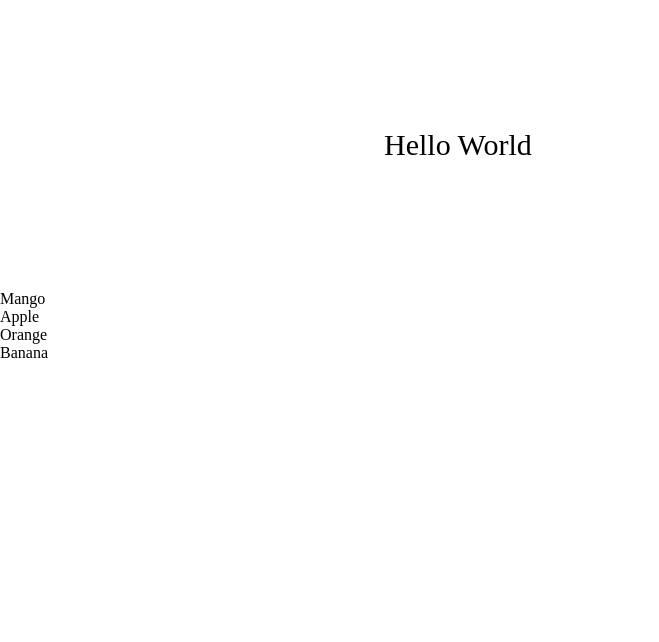
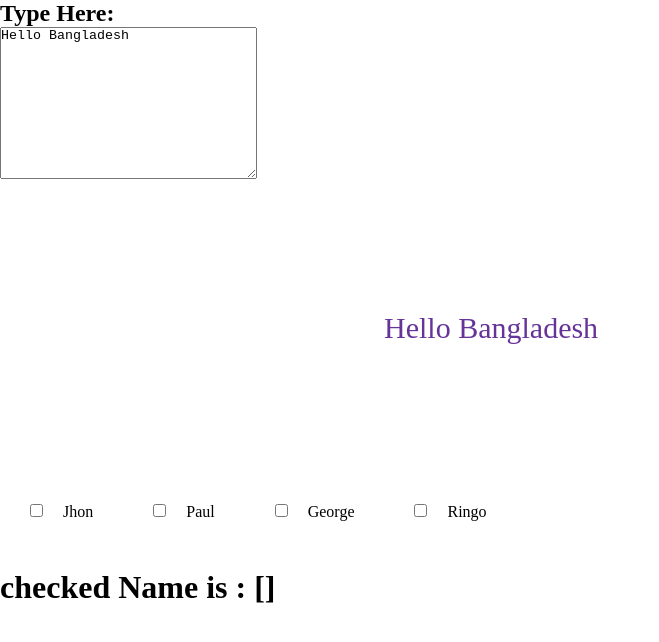
Before and after one commit to Najim473/vue, a Vue app: page / in a window 1280 px wide. Shown: the top 642 px of the page, without its empty margins (0-659 px from the left). Built offline with nearby package versions, Linux system fonts and the light colour scheme.

Commit message:
v-model done

```diff
--- a/src/components/myHome.scss
+++ b/src/components/myHome.scss
@@ -1,4 +1,14 @@
  p {
      padding: 10% 30%;
      font-size: 30px;
+     color: rebeccapurple;
  }
+
+ .v-model {
+     display: inline-block;
+     padding: 30px;
+
+     label {
+         padding-left: 20px;
+     }
+ }
--- a/src/components/myHome.vue
+++ b/src/components/myHome.vue
@@ -2,34 +2,57 @@
 import { inject, ref } from "vue";
 // import lists from './list.json'
 // const state = reactive({ count: 0 });
-const count = ref(0)
+const count = ref(0);
 function increment() {
-   count.value++ ;
+  count.value++;
 }
 </script>
 <template>
   <div>
-  <p>{{message}}</p>
-   <ul>
-    <li v-for="(item) in items">{{item}}</li>
-   </ul>
+    <h2>Type Here:</h2>
+    <textarea
+      name="v-model"
+      id=""
+      cols="30"
+      rows="10"
+      v-model="message"
+    ></textarea>
+    <p>{{ message }}</p>
+    <!-- <div>
+  <input v-model="checkedNames" type="checkbox" value="paul"/>
+  <label for="paul">paul</label>
+  <input v-model="checkedNames" type="checkbox" value="Jhon"/>
+  <label for="Jhon">Jhon</label>
+  <h1>checked Name is : {{checkedNames}}</h1>
+</div> -->
+    <span class="v-model" v-for="option in options" :key="option">
+   <div>
+    <input v-model="checkedNames" type="checkbox"
+    :id="option.value"
+    :value="option.value" />
+      <label for="option.value">{{ option.value }}</label>
+   </div>
+    </span>
+    <br />
+    <br />
+    <h1>checked Name is : {{ checkedNames }}</h1>
   </div>
 </template>
 <script>
- export default {
-  name:'app',
-  data(){
-    return{
-      message:'Hello World',
-      items:[
-        'Mango',
-        'Apple',
-        'Orange',
-        'Banana'
-      ]
-    }
-  }
- }
+export default {
+  data() {
+    return {
+      message: "Hello Bangladesh",
+      checkedNames: [],
+      options: [
+        { value: "Jhon" },
+        { value: "Paul" },
+        { value: "George" },
+        { value: "Ringo" },
+      ],
+    };
+  },
+};
 </script>
 
 <style lang="scss" scoped>
```
Also changed, not shown: src/components/helloWorld.js (+4 -3 lines).
